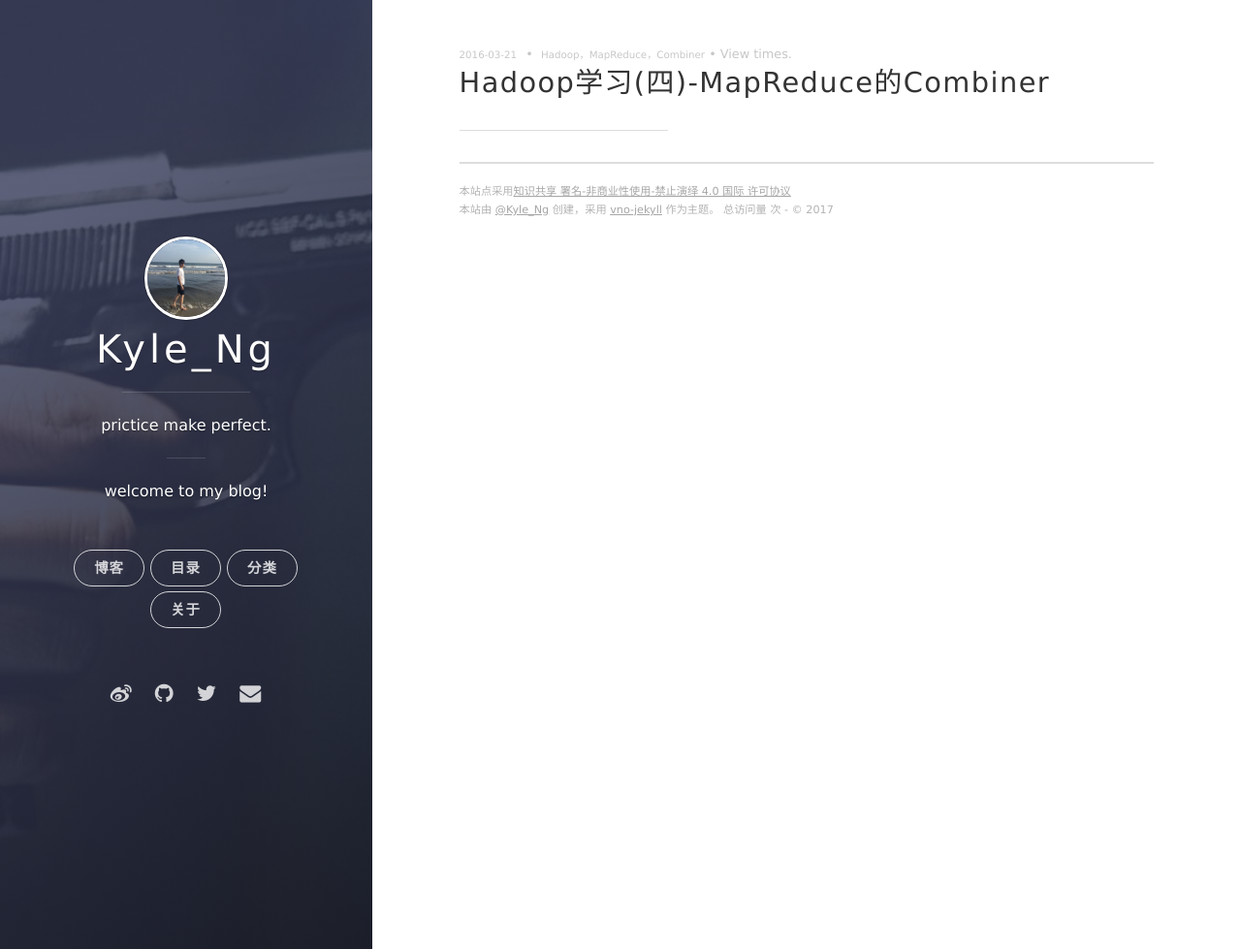
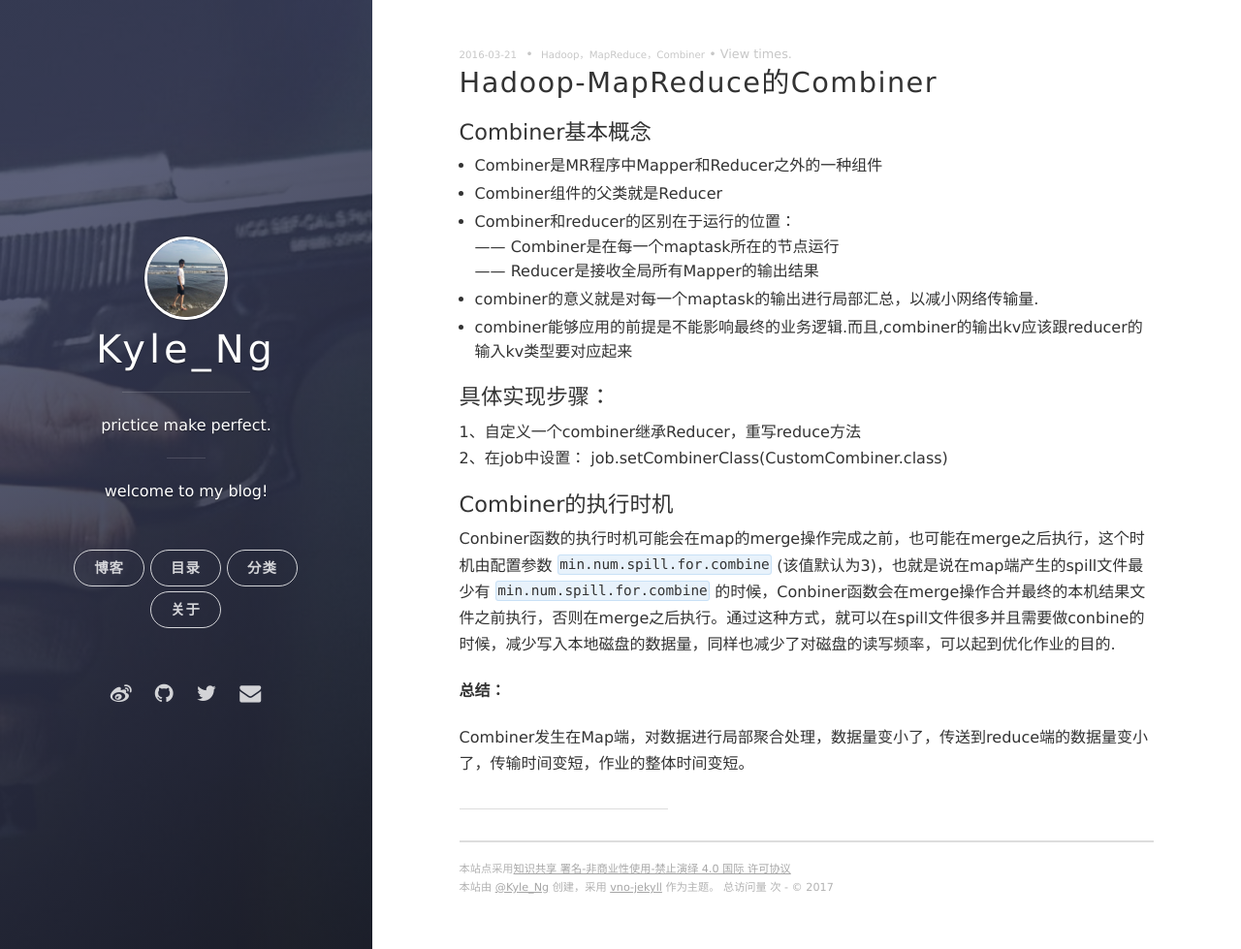
Before and after one commit to kyleNg/kyleNg.github.io, a Jekyll site: the page built from _posts/Hadoop/2016-03-21-Hadoop_MapReduce_Combiner.md, in a window 1280 px wide and 979 px high. Shown: the whole window at 97% size. Built offline with Jekyll 4.4.1, drawn with Linux system fonts in a browser that asks for light colours; nearby versions of some CDN libraries; comment, search, counter and statistics services are not loaded.

Commit message:
hadoop combiner

```diff
--- a/_posts/Hadoop/2016-03-21-Hadoop_MapReduce_Combiner.md
+++ b/_posts/Hadoop/2016-03-21-Hadoop_MapReduce_Combiner.md
@@ -1,6 +1,29 @@
 ---
 layout: post
 category:  Hadoop
-title: Hadoop学习(四)-MapReduce的Combiner
+title: Hadoop-MapReduce的Combiner
 tags: Hadoop，MapReduce，Combiner
 ---
+
+### Combiner基本概念
+
+* Combiner是MR程序中Mapper和Reducer之外的一种组件<br>
+* Combiner组件的父类就是Reducer<br>
+* Combiner和reducer的区别在于运行的位置：<br>
+—— Combiner是在每一个maptask所在的节点运行<br>
+—— Reducer是接收全局所有Mapper的输出结果
+* combiner的意义就是对每一个maptask的输出进行局部汇总，以减小网络传输量.
+* combiner能够应用的前提是不能影响最终的业务逻辑.而且,combiner的输出kv应该跟reducer的输入kv类型要对应起来
+
+### 具体实现步骤：
+
+1、自定义一个combiner继承Reducer，重写reduce方法<br>
+2、在job中设置：  job.setCombinerClass(CustomCombiner.class)
+
+### Combiner的执行时机
+
+Conbiner函数的执行时机可能会在map的merge操作完成之前，也可能在merge之后执行，这个时机由配置参数 `min.num.spill.for.combine` (该值默认为3)，也就是说在map端产生的spill文件最少有 `min.num.spill.for.combine` 的时候，Conbiner函数会在merge操作合并最终的本机结果文件之前执行，否则在merge之后执行。通过这种方式，就可以在spill文件很多并且需要做conbine的时候，减少写入本地磁盘的数据量，同样也减少了对磁盘的读写频率，可以起到优化作业的目的.
+
+**总结：**
+
+Combiner发生在Map端，对数据进行局部聚合处理，数据量变小了，传送到reduce端的数据量变小了，传输时间变短，作业的整体时间变短。
```
Also changed, not shown: _posts/Hadoop/2016-03-18-Hadoop_Environment.md (+2 -2 lines), _posts/Hadoop/2016-03-20-Hadoop_MapReduce.md (+1 -1 lines), _posts/Hadoop/2016-03-21-Hadoop_MapReduce_Partitioner.md (+1 -1 lines), _posts/Hadoop/2016-03-22-Hadoop_MapReduce_shuffle.md (added, +37 -0 lines), _posts/Markdown/2017-01-01-example.md (added, +90 -0 lines).
